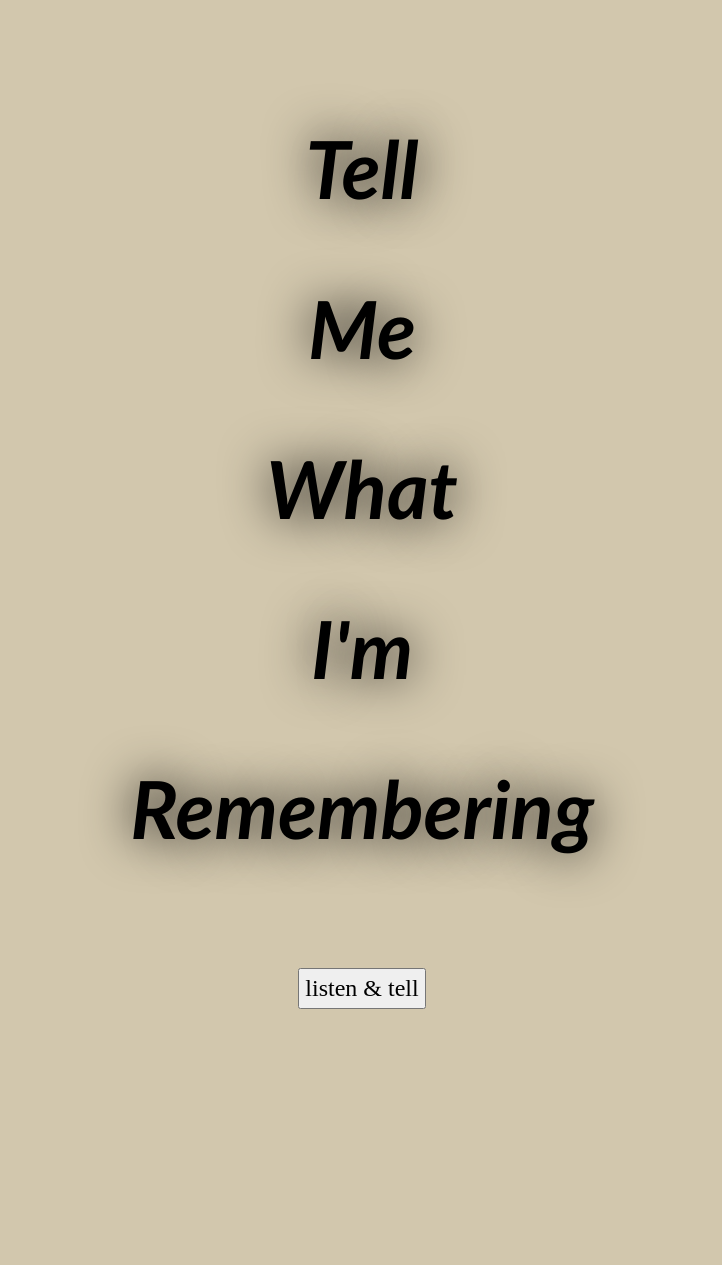
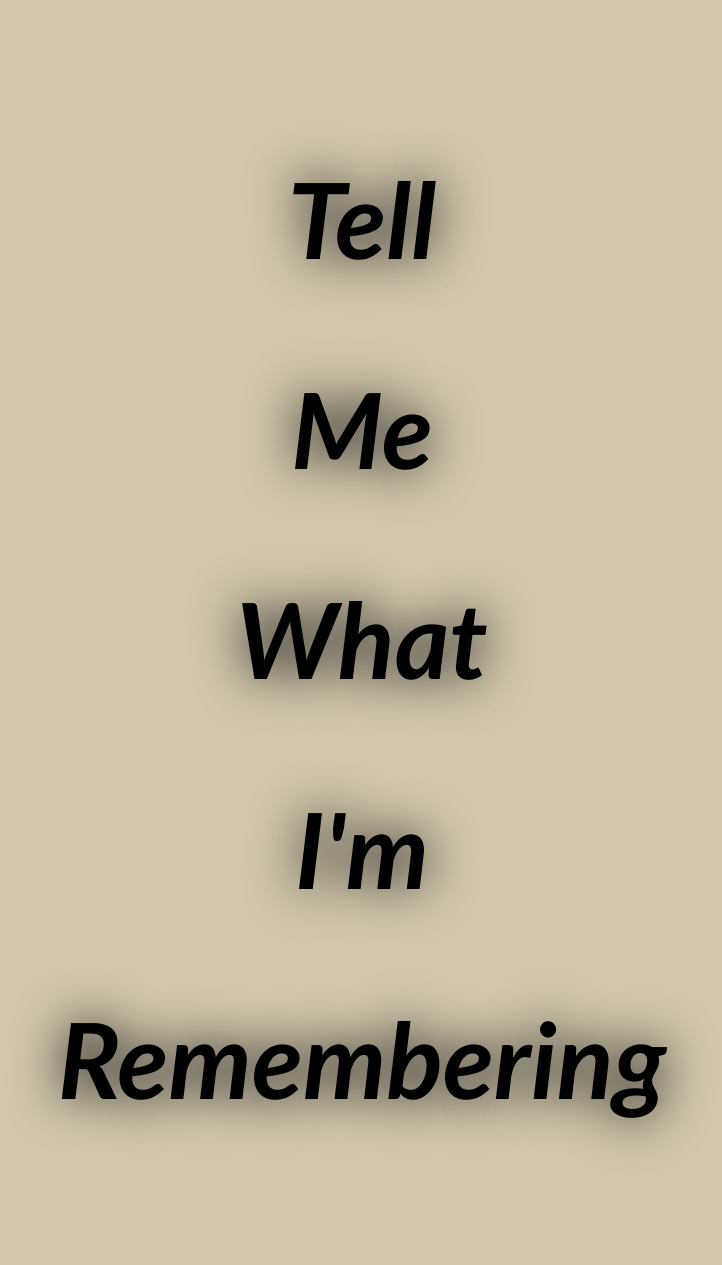
Before and after one commit to woojoonk/tmwir, a plain HTML site: page index.html in a window 1280 px wide. Shown: the top 1265 px of the page, without its empty margins (286-1008 px from the left). Before the commit the page ends 1009 px from the top, so only its background shows below. Drawn offline with Linux system fonts and the light colour scheme.

Commit message:
Update index.html

```diff
--- a/index.html
+++ b/index.html
@@ -45,7 +45,7 @@
 		border-top: solid 60px #d2c7ad;
 		text-align: left;
 		font-family: "Gill Sans", sans-serif;
-		font-size: 29px;
+		font-size: 38px;
 		line-height: 1.7;
 	}
 
@@ -139,7 +139,7 @@
 
 	#title_name {
 		font-family: "Gill Sans", sans-serif;
-		font-size: 80px;
+		font-size: 105px;
 		line-height: 2;
 		font-style:  oblique;
 		font-weight: 600;
@@ -148,7 +148,7 @@
 
 	#start_button {
 		text-align: center;
-		font-size: 24px;
+		font-size: 30px;
 		font-family: "Times New Roman";
 		padding: 5px;
 		display: inline-block;
```
